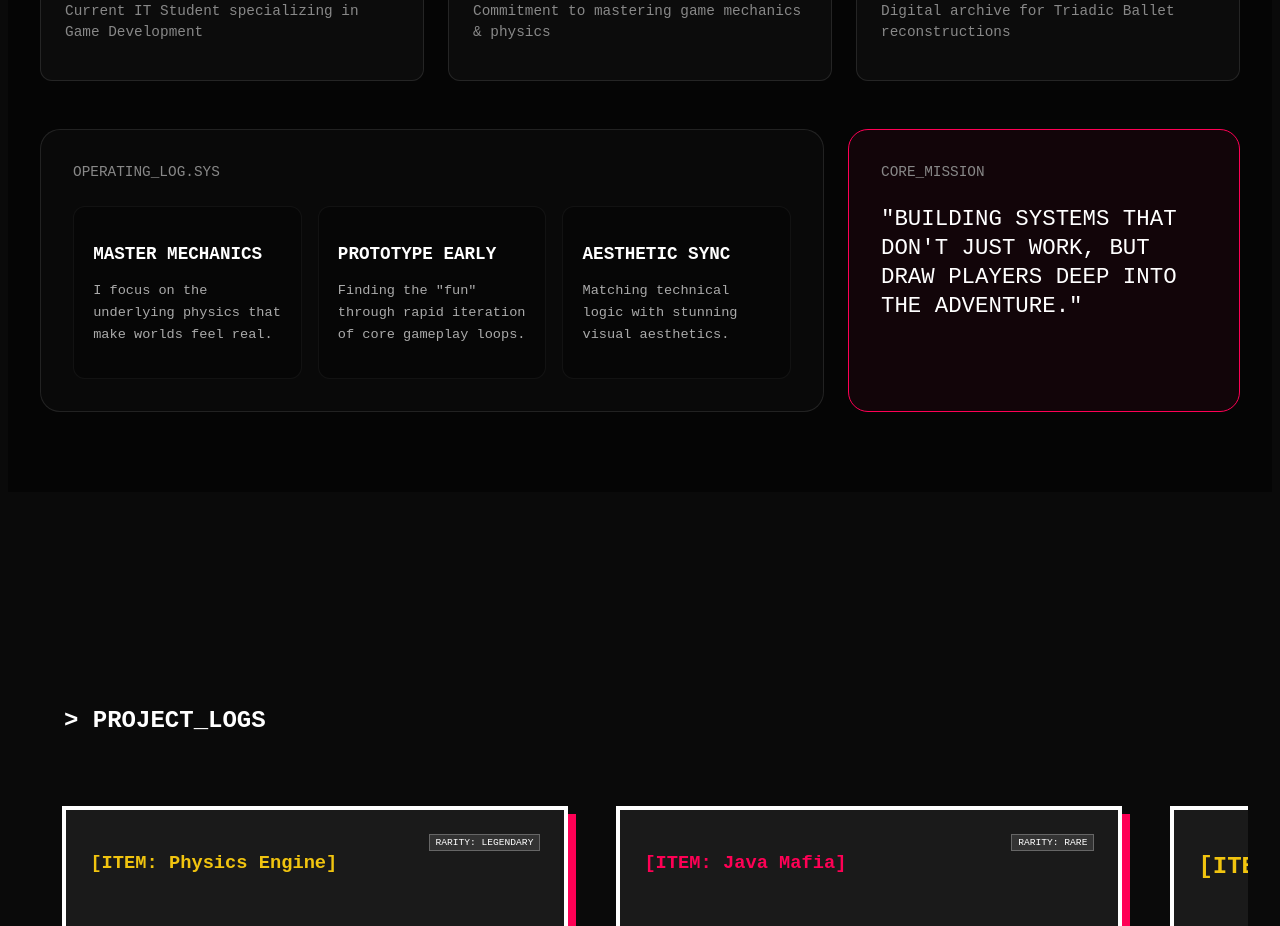
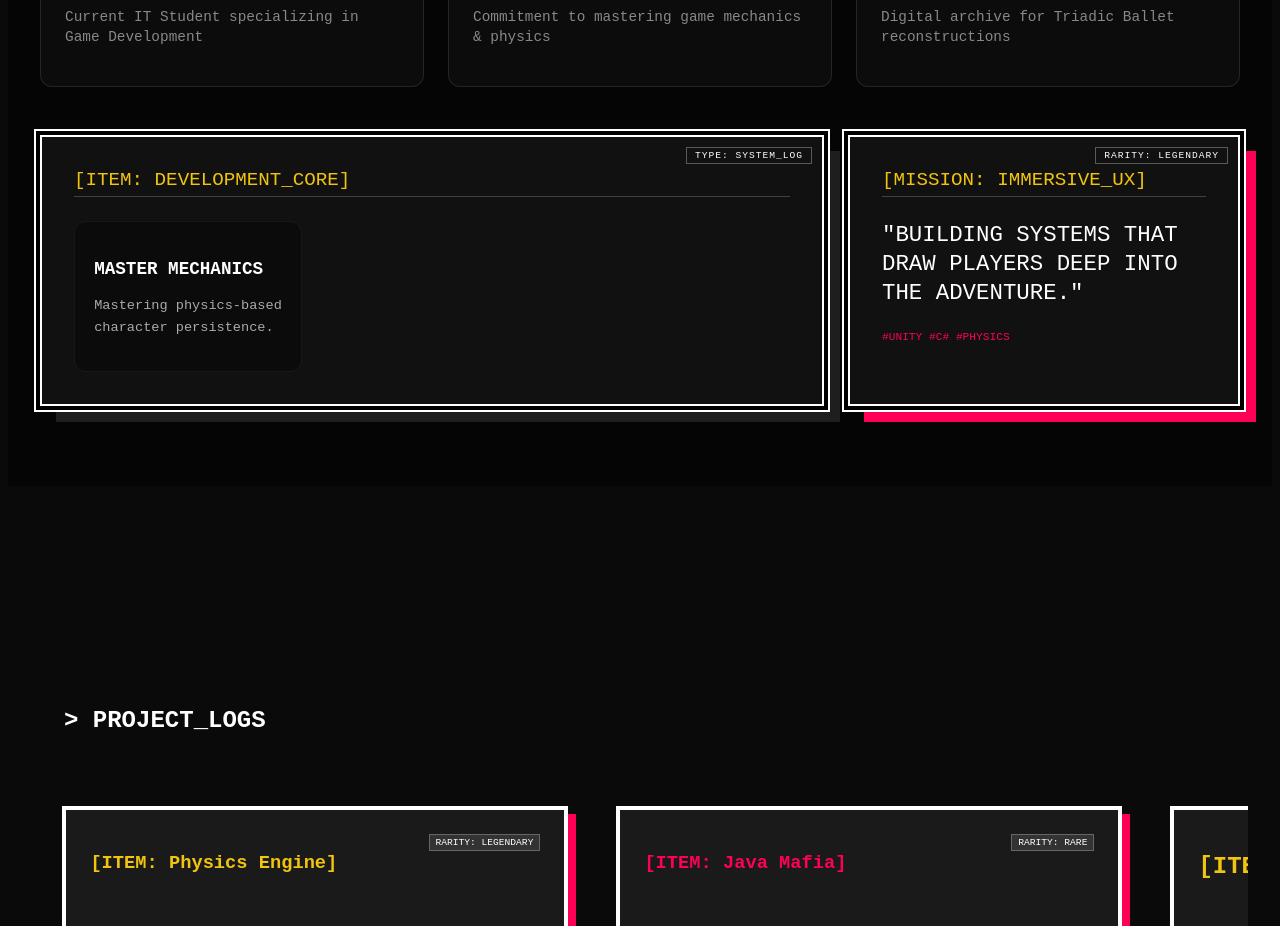
Before and after one commit to apr45/is117-GameDevPortfolio, a React (Vite) app: page / in a window 1280 px wide. Shown: the part 1120-2046 px from the top of the page. Built offline with nearby package versions, Linux system fonts and the light colour scheme.

Commit message:
changing box design of AboutMe section

```diff
--- a/src/components/AboutMe.tsx
+++ b/src/components/AboutMe.tsx
@@ -21,31 +21,32 @@ const AboutMe: React.FC = () => {
       </div>
 
       <div className={styles.operatingModel}>
-        {/* Development Philosophy */}
+      {/* Standard Item Box */}
         <div className={styles.modelContainer}>
-          <span className={styles.statLabel}>OPERATING_LOG.SYS</span>
+          <div className={styles.rarityBadge}>TYPE: SYSTEM_LOG</div>
+          <span className={styles.itemHeader}>[ITEM: DEVELOPMENT_CORE]</span>
+
           <div className={styles.modelGrid}>
             <div className={styles.pillarCard}>
               <h3 className={styles.pillarTitle}>MASTER MECHANICS</h3>
-              <p className={styles.pillarText}>I focus on the underlying physics that make worlds feel real.</p>
+              <p className={styles.pillarText}>Mastering physics-based character persistence.</p>
             </div>
-            <div className={styles.pillarCard}>
-              <h3 className={styles.pillarTitle}>PROTOTYPE EARLY</h3>
-              <p className={styles.pillarText}>Finding the "fun" through rapid iteration of core gameplay loops.</p>
-            </div>
-            <div className={styles.pillarCard}>
-              <h3 className={styles.pillarTitle}>AESTHETIC SYNC</h3>
-              <p className={styles.pillarText}>Matching technical logic with stunning visual aesthetics.</p>
-            </div>
+            {/* ... other pillarCards ... */}
           </div>
         </div>
 
-        {/* The "Note" or Philosophy callout */}
+        {/* Legendary Item Box */}
         <div className={styles.facultyNote}>
-          <span className={styles.statLabel}>CORE_MISSION</span>
+          <div className={styles.rarityBadge}>RARITY: LEGENDARY</div>
+          <span className={styles.itemHeader}>[MISSION: IMMERSIVE_UX]</span>
+
           <p className={styles.quote}>
-            "BUILDING SYSTEMS THAT DON'T JUST WORK, BUT DRAW PLAYERS DEEP INTO THE ADVENTURE."
+            "BUILDING SYSTEMS THAT DRAW PLAYERS DEEP INTO THE ADVENTURE."
           </p>
+
+          <div className={styles.terminalTags} style={{ marginTop: '20px', color: 'var(--accent-pink)', fontSize: '0.7rem' }}>
+            <span>#UNITY</span> <span>#C#</span> <span>#PHYSICS</span>
+          </div>
         </div>
       </div>
     </section>
--- a/src/styles/AboutMe.module.css
+++ b/src/styles/AboutMe.module.css
@@ -49,10 +49,17 @@
 }
 
 .modelContainer {
-  background: rgba(255, 255, 255, 0.02);
-  border: 1px solid rgba(255, 255, 255, 0.1);
-  border-radius: 20px;
+  position: relative;
+  background: #111;
+  /* Double Border Effect */
+  border: 2px solid #ffffff;
+  outline: 4px solid #000;
+  box-shadow:
+    0 0 0 6px #ffffff,
+    16px 16px 0px rgba(255, 255, 255, 0.1); /* Subtle shadow for secondary items */
+
   padding: 2rem;
+  overflow: hidden;
 }
 
 .modelGrid {
@@ -84,10 +91,17 @@
 }
 
 .facultyNote {
-  background: rgba(255, 0, 85, 0.05); /* Tinted with your accent pink */
-  border: 1px solid var(--accent-pink);
-  border-radius: 20px;
+  position: relative;
+  background: #111;
+  /* Double Border + Pink Glow */
+  border: 2px solid #ffffff;
+  outline: 4px solid #000;
+  box-shadow:
+    0 0 0 6px #ffffff,
+    16px 16px 0px var(--accent-pink); /* The "Legendary" offset shadow */
+
   padding: 2rem;
+  overflow: hidden;
 }
 
 .quote {
@@ -97,3 +111,26 @@
   line-height: 1.3;
   text-transform: uppercase;
 }
+
+.rarityBadge {
+  position: absolute;
+  top: 10px;
+  right: 10px;
+  border: 1px solid rgba(255, 255, 255, 0.3);
+  padding: 2px 8px;
+  font-family: monospace;
+  font-size: 0.6rem;
+  letter-spacing: 1px;
+  color: #fff;
+  z-index: 3;
+}
+
+.itemHeader {
+  font-family: var(--font-pixel);
+  color: var(--accent-yellow);
+  font-size: 1.2rem;
+  margin-bottom: 1.5rem;
+  display: block;
+  border-bottom: 1px solid rgba(255, 255, 255, 0.2);
+  padding-bottom: 5px;
+}
```
